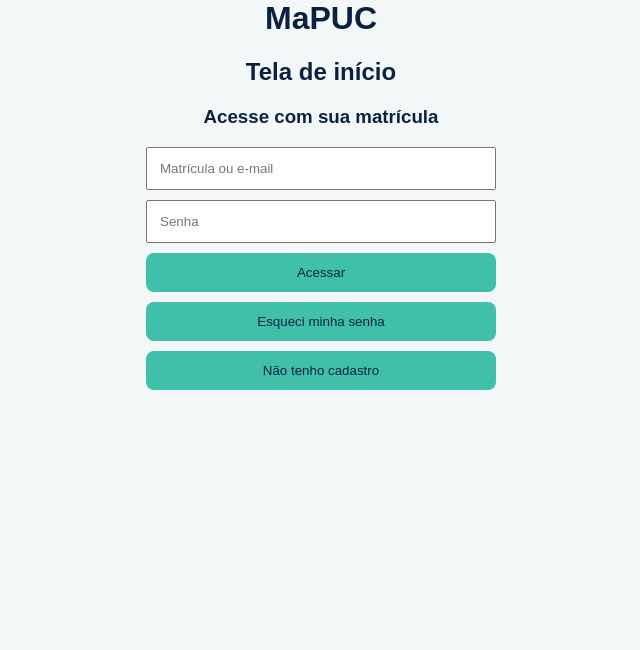
After one commit to ninacastro/ENG4021-GRUPO3-33C, a Python web app: template Sprint 5/templates/loginmelhorado.html in a window 1280 px wide. The commit adds this page. Shown: the part 103-753 px from the top of the page, without its empty margins (319-959 px from the left). Run offline with Jinja, Linux system fonts and the light colour scheme; the template is opened without the code that fills it, so the values that code supplies are empty.

Commit message:
html e css melhorado

```diff
--- /dev/null
+++ b/Sprint 5/static/css/loginmelhorado.css
@@ -0,0 +1,35 @@
+body {
+    background-color: #f4f7f7;
+    font-family: Arial;
+    color: #0A2240;
+    margin: 0;
+    padding: 10px;
+}
+
+.container-celular {
+    width: 100%;
+    max-width: 350px;
+    margin: auto;
+    text-align: center;
+}
+
+.imagem-logo img {
+    width: 90px;
+}
+
+input {
+    width: 100%;
+    padding: 12px;
+    margin-bottom: 10px;
+    box-sizing: border-box;
+}
+
+button {
+    width: 100%;
+    padding: 12px;
+    margin-bottom: 10px;
+    background-color: #40C0A8;
+    color: #0A2240;
+    border: none;
+    border-radius: 8px;
+}
--- a/Sprint 5/templates/aula.html
+++ b/Sprint 5/templates/aula.html
@@ -3,7 +3,7 @@
 <head>
     <meta charset="UTF-8">
     <title>Detalhes da aula</title>
-    <link rel="stylesheet" href="aula.css">
+    <link rel="stylesheet" href="../static/css/aula.css">
 </head>
 <body>
 
--- /dev/null
+++ b/Sprint 5/templates/loginmelhorado.html
@@ -0,0 +1,38 @@
+
+<!DOCTYPE html>
+<html lang="pt-br">
+<head>
+    <meta charset="UTF-8">
+    <meta name="viewport" content="width=device-width, initial-scale=1.0">
+    <title>Login - MaPUC</title>
+    <link rel="stylesheet" href="../static/css/loginmelhorado.css">
+</head>
+
+<body>
+
+    <div class="container-celular">
+
+        <div class="imagem-logo">
+            <img src="../templates/logopuc.png" alt="Logo MaPUC">
+        </div>
+
+        <h1>MaPUC</h1>
+
+        <h2>Tela de início</h2>
+        <h3>Acesse com sua matrícula</h3>
+
+<div>
+    <input type="text" placeholder="Matrícula ou e-mail">
+
+    <input type="password" placeholder="Senha">
+
+    <button type="button">Acessar</button>
+</div>
+
+        <button type="button">Esqueci minha senha</button>
+        <button type="button">Não tenho cadastro</button>
+
+    </div>
+
+</body>
+</html>
```
